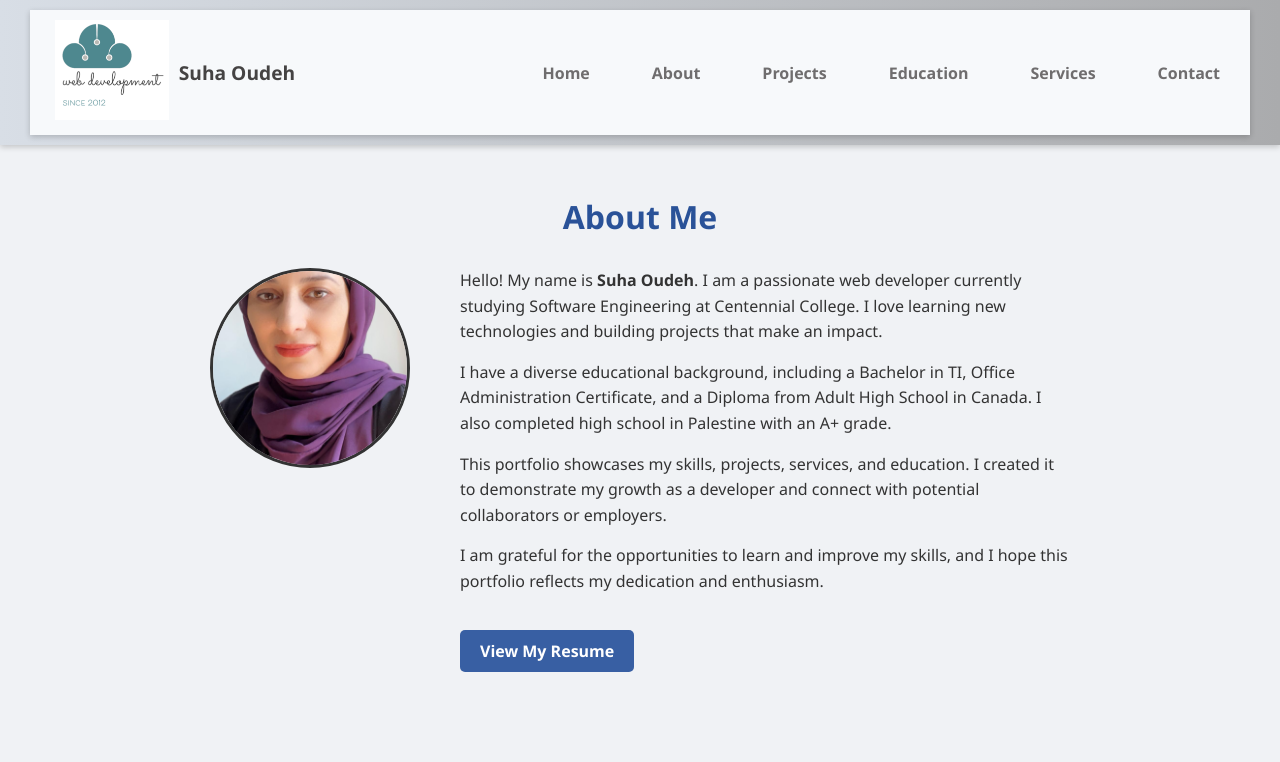
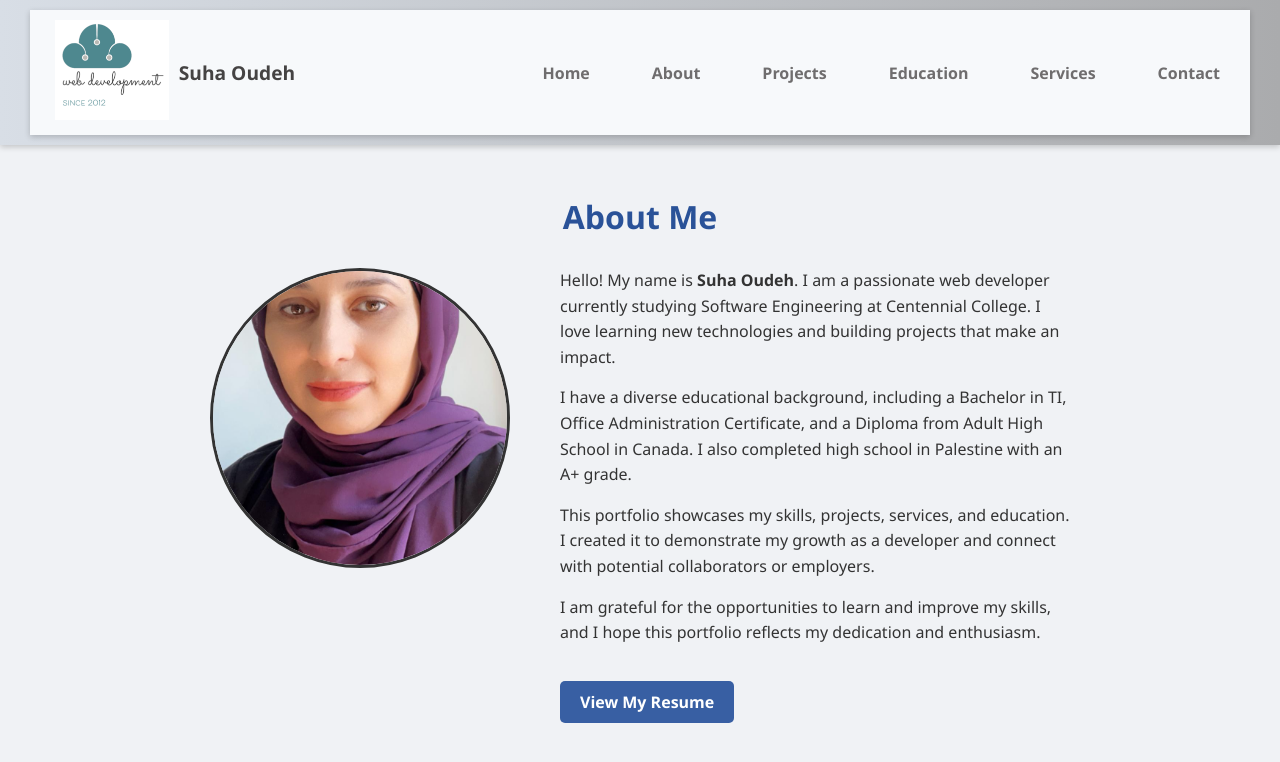
Before and after one commit to suhaoudeh/portfolio-site, a React (Vite) app: page /about in a window 1280 px wide. Shown: the top 762 px of the page. Built offline with nearby package versions, Linux system fonts and the light colour scheme.

Commit message:
add Render Text

```diff
--- a/src/index.css
+++ b/src/index.css
@@ -491,9 +491,9 @@
 }
 
 .profile-img {
-  width: 200px;       /* adjust size */
-  height: 200px;
-  border-radius: 50%; /* circular image */
+  width: 300px;       /* adjust size */
+  height: 300px;
+  border-radius: 80%; /* circular image */
   object-fit: cover;
   border: 3px solid #333;
 }
```
